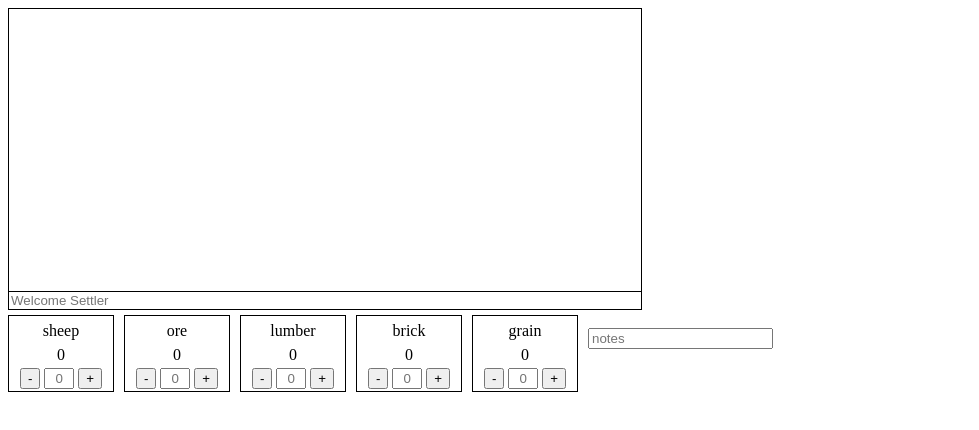
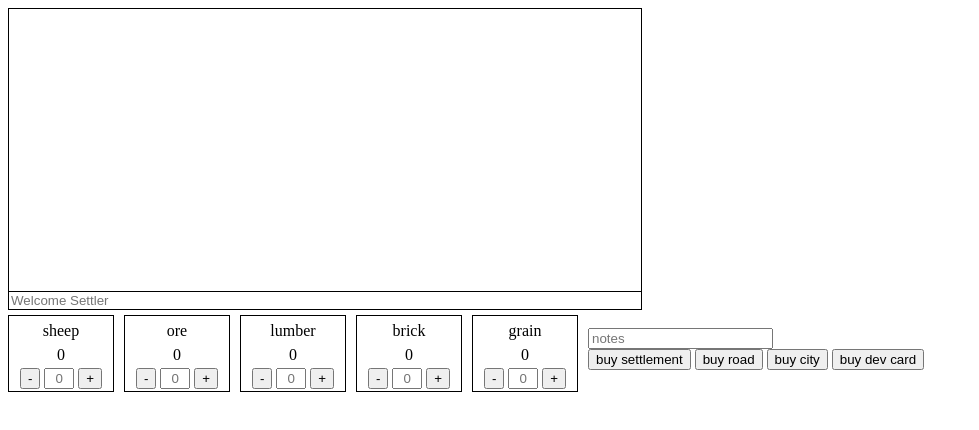
Before and after one commit to Busst/Catan, a website: page pages/index.html in a window 1280 px wide. Shown: the whole page, without its empty margins (0-979 px from the left). Drawn offline with nearby package versions, Linux system fonts and the light colour scheme; no server answers.

Commit message:
added buttons

```diff
--- a/pages/index.html
+++ b/pages/index.html
@@ -142,6 +142,10 @@
     <div>
       <input id="notes" type="text" placeholder="notes">
     </div>
+    <button id="settlement">buy settlement</button>
+    <button id="settlement">buy road</button>
+    <button id="settlement">buy city</button>
+    <button id="settlement">buy dev card</button>
   </body>
 
   <script src="/static/client/catan.js"></script>
```
